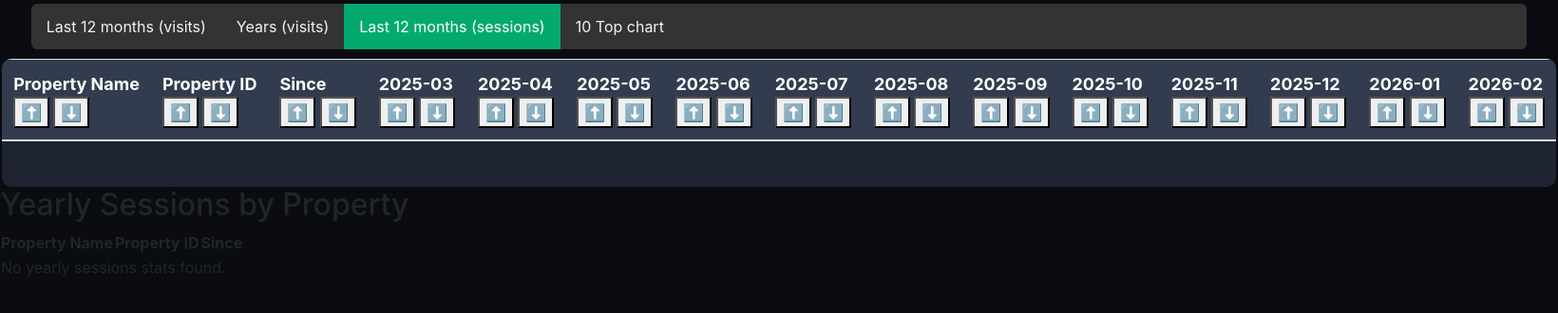
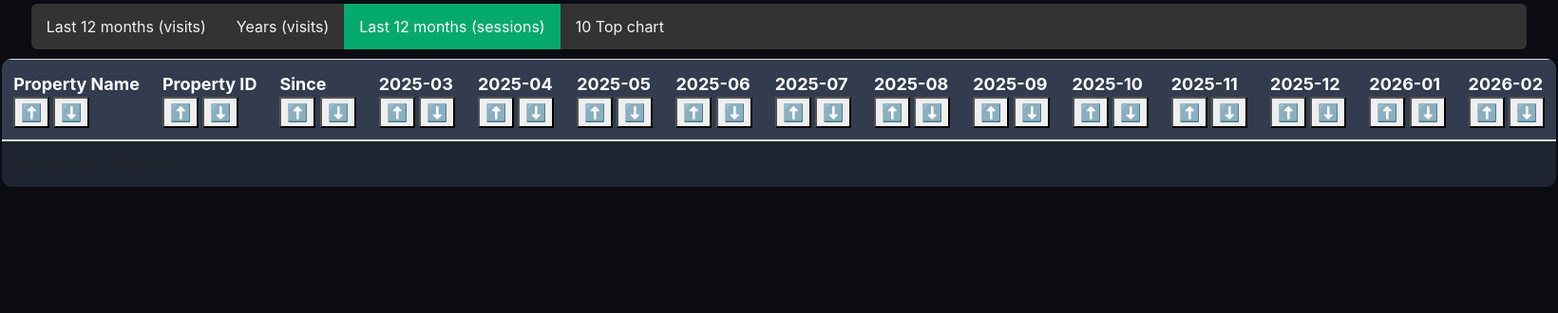
Before and after one commit to UoEMainLibrary/LDDT_Sites_and_Systems_Tracking, a Django app: a page that uses lddt_app/templates/ga4_pages/ga4_12mts_sessions.html in a window 1640 px wide. Shown: the part 295-625 px from the top of the page at 95% size. Run offline with Django 3.2, Linux system fonts and the light colour scheme; data that the repository does not hold is empty; parts of the project's set-up code (start-up, migrations or seed data) failed here and were passed over.

Commit message:
small changes

```diff
--- a/lddt_app/templates/ga4_pages/ga4_12mts_sessions.html
+++ b/lddt_app/templates/ga4_pages/ga4_12mts_sessions.html
@@ -224,39 +224,7 @@
 </table>
 
 
-<h2>Yearly Sessions by Property</h2>
-<table>
-  <thead>
-    <tr>
-      <th>Property Name</th>
-      <th>Property ID</th>
-      <th>Since</th>
-      {% for year in yearly_columns %}
-        <th>{{ year }}</th>
-      {% endfor %}
-    </tr>
-  </thead>
 
-  <tbody>
-    {% for prop in properties %}
-      <tr>
-        <td>{{ prop.property_name }}</td>
-        <td>{{ prop.property_id }}</td>
-        <td>{{ prop.earliest_data_date|default:"—" }}</td>
-
-        {% for year in yearly_columns %}
-          <td>{{ prop.yearly_data_sessions|get_item:year|default:"0" }}</td>
-        {% endfor %}
-      </tr>
-    {% empty %}
-      <tr>
-        <td colspan="{{ yearly_columns|length|add:'3' }}">
-          No yearly sessions stats found.
-        </td>
-      </tr>
-    {% endfor %}
-  </tbody>
-</table>
 
 <script>
 function sortTable(colIndex, type, direction) {
```
